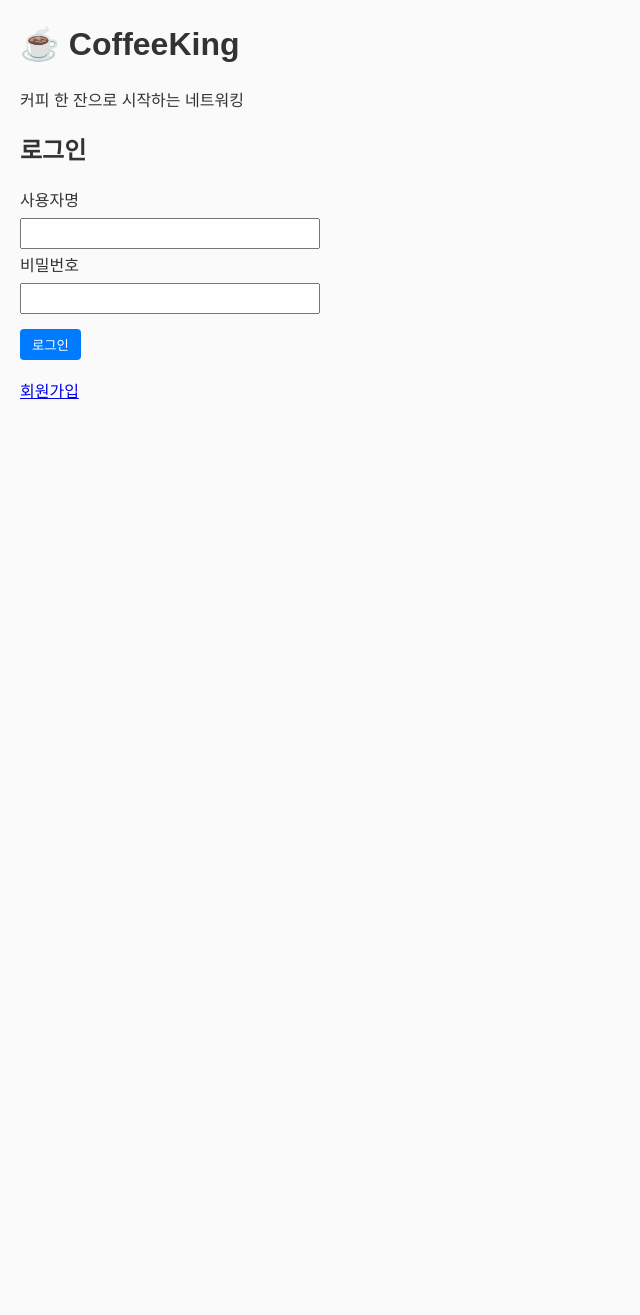
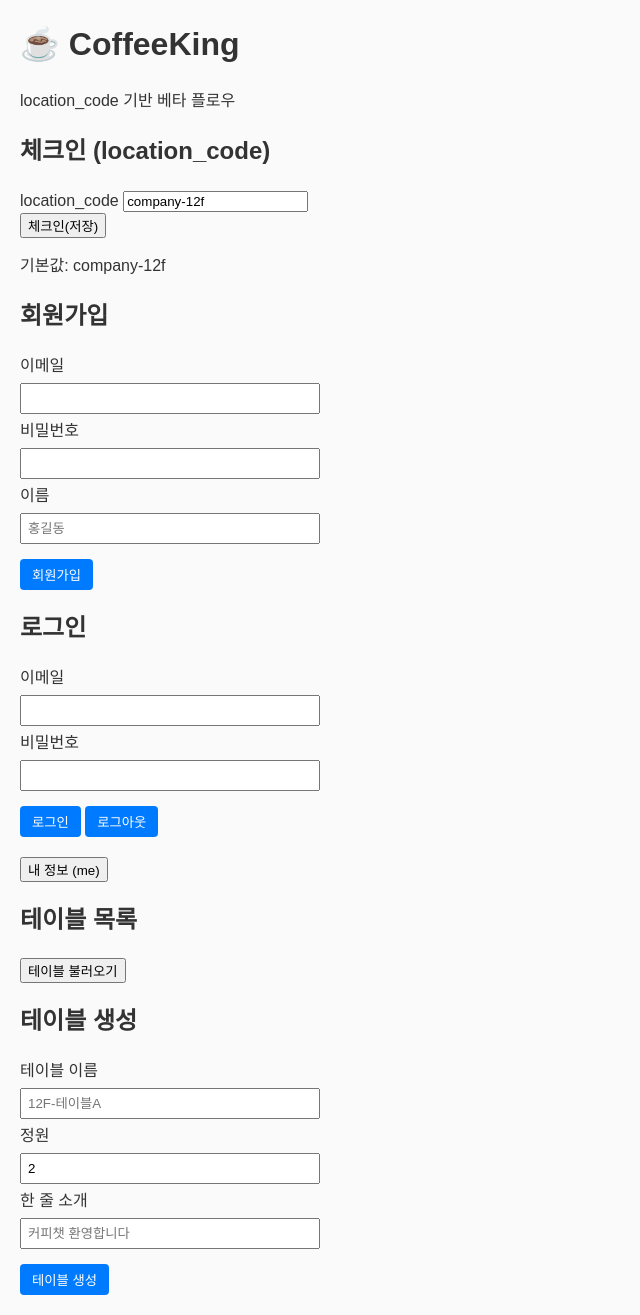
Before and after one commit to braintrue/coffeeking-backend, a Python web app: template templates/index.html in a window 1280 px wide. Shown: the whole page, without its empty margins (0-640 px from the left). Before the commit the page ends 399 px from the top, so only its background shows below. Run offline with Jinja, Linux system fonts and the light colour scheme; the template is opened without the code that fills it, so the values that code supplies are empty.

Commit message:
Implement location-based table flow and frontend integration

```diff
--- a/app/models/core.py
+++ b/app/models/core.py
@@ -38,6 +38,9 @@ class Table(Base):
     name = Column(String, nullable=False)
     capacity = Column(Integer, default=2)
     status = Column(String, default="available")
+    location_code = Column(String, nullable=False, index=True)
+    tagline = Column(String, nullable=True)
+    current_count = Column(Integer, nullable=False, default=0)
 
     orders = relationship("Order", back_populates="table")
     matches = relationship("Match", back_populates="table")
--- a/static/api-helper.js
+++ b/static/api-helper.js
@@ -1 +1,133 @@
-nano static/api-helper.js
+const API_BASE = "";
+const TOKEN_KEY = "ck_token";
+const LOCATION_KEY = "ck_location_code";
+const DEFAULT_LOCATION_CODE = "company-12f";
+
+function saveToken(token) {
+  localStorage.setItem(TOKEN_KEY, token);
+}
+
+function getToken() {
+  return localStorage.getItem(TOKEN_KEY);
+}
+
+function clearToken() {
+  localStorage.removeItem(TOKEN_KEY);
+}
+
+function saveLocationCode(code) {
+  if (code) {
+    localStorage.setItem(LOCATION_KEY, code);
+  }
+}
+
+function getLocationCode() {
+  return localStorage.getItem(LOCATION_KEY) || DEFAULT_LOCATION_CODE;
+}
+
+async function request(path, { method = "GET", body, auth = true, headers = {} } = {}) {
+  const finalHeaders = { ...headers };
+
+  if (body && !(body instanceof FormData)) {
+    finalHeaders["Content-Type"] = "application/json";
+  }
+
+  if (auth) {
+    const token = getToken();
+    if (token) {
+      finalHeaders["Authorization"] = `Bearer ${token}`;
+    }
+  }
+
+  const response = await fetch(`${API_BASE}${path}`, {
+    method,
+    headers: finalHeaders,
+    body,
+  });
+
+  const contentType = response.headers.get("content-type");
+  const data = contentType && contentType.includes("application/json") ? await response.json() : await response.text();
+
+  if (!response.ok) {
+    const message = data?.detail || data?.message || response.statusText;
+    throw new Error(message);
+  }
+
+  return data;
+}
+
+async function register(email, password, fullName) {
+  return request(
+    "/auth/register",
+    {
+      method: "POST",
+      body: JSON.stringify({
+        email,
+        password,
+        full_name: fullName,
+      }),
+      auth: false,
+    },
+  );
+}
+
+async function login(email, password) {
+  const params = new URLSearchParams();
+  params.append("username", email);
+  params.append("password", password);
+
+  const data = await request("/auth/login", {
+    method: "POST",
+    body: params,
+    headers: { "Content-Type": "application/x-www-form-urlencoded" },
+    auth: false,
+  });
+
+  saveToken(data.access_token);
+  return data;
+}
+
+async function me() {
+  return request("/auth/me");
+}
+
+async function listTables(locationCode = getLocationCode()) {
+  const params = new URLSearchParams();
+  if (locationCode) {
+    params.append("location_code", locationCode);
+  }
+  const query = params.toString() ? `?${params.toString()}` : "";
+  return request(`/tables${query}`);
+}
+
+async function createTable({ name, capacity, tagline, locationCode = getLocationCode() }) {
+  return request("/tables", {
+    method: "POST",
+    body: JSON.stringify({
+      name,
+      capacity: Number(capacity),
+      tagline: tagline || null,
+      location_code: locationCode,
+    }),
+  });
+}
+
+async function joinTable(tableId) {
+  return request(`/tables/${tableId}/join`, {
+    method: "POST",
+  });
+}
+
+window.apiHelper = {
+  saveToken,
+  getToken,
+  clearToken,
+  saveLocationCode,
+  getLocationCode,
+  register,
+  login,
+  me,
+  listTables,
+  createTable,
+  joinTable,
+};
--- a/templates/index.html
+++ b/templates/index.html
@@ -10,31 +10,21 @@
     <div class="container">
         <header>
             <h1>☕ CoffeeKing</h1>
-            <p class="subtitle">커피 한 잔으로 시작하는 네트워킹</p>
+            <p class="subtitle">location_code 기반 베타 플로우</p>
         </header>
 
         <main>
-            <!-- 로그인 폼 -->
-            <div id="login-section" class="card">
-                <h2>로그인</h2>
-                <form id="login-form">
-                    <div class="form-group">
-                        <label for="login-username">사용자명</label>
-                        <input type="text" id="login-username" required>
-                    </div>
-                    <div class="form-group">
-                        <label for="login-password">비밀번호</label>
-                        <input type="password" id="login-password" required>
-                    </div>
-                    <button type="submit" class="btn btn-primary">로그인</button>
-                </form>
-                <p class="text-center">
-                    <a href="#" id="show-register">회원가입</a>
-                </p>
+            <div class="card">
+                <h2>체크인 (location_code)</h2>
+                <div class="form-group">
+                    <label for="location-code-input">location_code</label>
+                    <input type="text" id="location-code-input" value="company-12f">
+                </div>
+                <button class="btn btn-primary" id="save-location-btn">체크인(저장)</button>
+                <p class="text-muted small">기본값: company-12f</p>
             </div>
 
-            <!-- 회원가입 폼 -->
-            <div id="register-section" class="card" style="display: none;">
+            <div class="card">
                 <h2>회원가입</h2>
                 <form id="register-form">
                     <div class="form-group">
@@ -42,88 +32,189 @@
                         <input type="email" id="register-email" required>
                     </div>
                     <div class="form-group">
-                        <label for="register-username">사용자명</label>
-                        <input type="text" id="register-username" required>
-                    </div>
-                    <div class="form-group">
                         <label for="register-password">비밀번호</label>
                         <input type="password" id="register-password" required>
                     </div>
                     <div class="form-group">
-                        <label for="register-tagline">한 줄 소개 (선택)</label>
-                        <input type="text" id="register-tagline" placeholder="ex. 스타트업 개발자입니다">
+                        <label for="register-fullname">이름</label>
+                        <input type="text" id="register-fullname" placeholder="홍길동">
+                    </div>
+                    <button type="submit" class="btn btn-primary">회원가입</button>
+                </form>
+            </div>
+
+            <div class="card">
+                <h2>로그인</h2>
+                <form id="login-form">
+                    <div class="form-group">
+                        <label for="login-email">이메일</label>
+                        <input type="email" id="login-email" required>
                     </div>
                     <div class="form-group">
-                        <label for="register-tags">관심 태그 (선택)</label>
-                        <input type="text" id="register-tags" placeholder="ex. 개발, 스타트업, 커피">
-                        <small>쉼표 또는 공백으로 구분</small>
+                        <label for="login-password">비밀번호</label>
+                        <input type="password" id="login-password" required>
                     </div>
-                    <button type="submit" class="btn btn-primary">가입하기</button>
+                    <button type="submit" class="btn btn-primary">로그인</button>
+                    <button type="button" class="btn" id="logout-btn">로그아웃</button>
                 </form>
-                <p class="text-center">
-                    <a href="#" id="show-login">로그인으로 돌아가기</a>
-                </p>
+                <div class="mt-2">
+                    <button class="btn" id="me-btn">내 정보 (me)</button>
+                    <pre id="me-result" class="result"></pre>
+                </div>
+            </div>
+
+            <div class="card">
+                <h2>테이블 목록</h2>
+                <button class="btn btn-primary" id="load-tables-btn">테이블 불러오기</button>
+                <ul id="tables-list" class="table-list"></ul>
+            </div>
+
+            <div class="card">
+                <h2>테이블 생성</h2>
+                <form id="create-table-form">
+                    <div class="form-group">
+                        <label for="table-name">테이블 이름</label>
+                        <input type="text" id="table-name" placeholder="12F-테이블A" required>
+                    </div>
+                    <div class="form-group">
+                        <label for="table-capacity">정원</label>
+                        <input type="number" id="table-capacity" value="2" min="1" required>
+                    </div>
+                    <div class="form-group">
+                        <label for="table-tagline">한 줄 소개</label>
+                        <input type="text" id="table-tagline" placeholder="커피챗 환영합니다">
+                    </div>
+                    <button type="submit" class="btn btn-primary">테이블 생성</button>
+                </form>
             </div>
         </main>
     </div>
 
     <script src="/static/api-helper.js"></script>
     <script>
-        // 페이지 로드 시 토큰 확인
-        window.addEventListener('DOMContentLoaded', () => {
-            const token = getToken();
-            if (token) {
-                // 이미 로그인된 경우 주문 페이지로 이동
-                window.location.href = '/orders-page';
+        const locationInput = document.getElementById("location-code-input");
+        const tablesList = document.getElementById("tables-list");
+        const meResult = document.getElementById("me-result");
+
+        function setDefaultValues() {
+            locationInput.value = apiHelper.getLocationCode();
+        }
+
+        function renderTables(tables) {
+            tablesList.innerHTML = "";
+            if (!tables || tables.length === 0) {
+                tablesList.innerHTML = "<li>테이블이 없습니다.</li>";
+                return;
+            }
+
+            tables.forEach((t) => {
+                const li = document.createElement("li");
+                li.innerHTML = `
+                    <div class="table-item">
+                        <div>
+                            <strong>${t.name}</strong> (${t.current_count}/${t.capacity}) - ${t.status}
+                            <div class="text-muted small">${t.tagline || ""}</div>
+                            <div class="text-muted small">location: ${t.location_code}</div>
+                        </div>
+                        <button class="btn btn-primary join-btn" data-id="${t.id}">참여</button>
+                    </div>
+                `;
+                tablesList.appendChild(li);
+            });
+        }
+
+        async function handleLoadTables() {
+            try {
+                const tables = await apiHelper.listTables();
+                renderTables(tables);
+            } catch (err) {
+                alert("테이블 불러오기 실패: " + err.message);
+            }
+        }
+
+        async function handleJoin(tableId) {
+            try {
+                const res = await apiHelper.joinTable(tableId);
+                const message = res.message ? res.message : "참여 완료";
+                alert(message);
+                await handleLoadTables();
+            } catch (err) {
+                alert("참여 실패: " + err.message);
+            }
+        }
+
+        document.getElementById("save-location-btn").addEventListener("click", () => {
+            const code = locationInput.value.trim() || "company-12f";
+            apiHelper.saveLocationCode(code);
+            alert(`location_code 저장: ${code}`);
+        });
+
+        document.getElementById("register-form").addEventListener("submit", async (e) => {
+            e.preventDefault();
+            const email = document.getElementById("register-email").value;
+            const password = document.getElementById("register-password").value;
+            const fullName = document.getElementById("register-fullname").value;
+            try {
+                await apiHelper.register(email, password, fullName);
+                alert("회원가입 완료! 로그인해주세요.");
+            } catch (err) {
+                alert("회원가입 실패: " + err.message);
             }
         });
 
-        // 로그인/회원가입 토글
-        document.getElementById('show-register').addEventListener('click', (e) => {
+        document.getElementById("login-form").addEventListener("submit", async (e) => {
             e.preventDefault();
-            document.getElementById('login-section').style.display = 'none';
-            document.getElementById('register-section').style.display = 'block';
-        });
-
-        document.getElementById('show-login').addEventListener('click', (e) => {
-            e.preventDefault();
-            document.getElementById('register-section').style.display = 'none';
-            document.getElementById('login-section').style.display = 'block';
-        });
-
-        // 로그인 처리
-        document.getElementById('login-form').addEventListener('submit', async (e) => {
-            e.preventDefault();
-
-            const username = document.getElementById('login-username').value;
-            const password = document.getElementById('login-password').value;
-
+            const email = document.getElementById("login-email").value;
+            const password = document.getElementById("login-password").value;
             try {
-                await authAPI.login(username, password);
-                alert('로그인 성공!');
-                window.location.href = '/orders-page';
-            } catch (error) {
-                alert('로그인 실패: ' + error.message);
+                await apiHelper.login(email, password);
+                alert("로그인 성공!");
+            } catch (err) {
+                alert("로그인 실패: " + err.message);
             }
         });
 
-        // 회원가입 처리
-        document.getElementById('register-form').addEventListener('submit', async (e) => {
+        document.getElementById("logout-btn").addEventListener("click", () => {
+            apiHelper.clearToken();
+            meResult.textContent = "";
+            alert("로그아웃 되었습니다.");
+        });
+
+        document.getElementById("me-btn").addEventListener("click", async () => {
+            try {
+                const me = await apiHelper.me();
+                meResult.textContent = JSON.stringify(me, null, 2);
+            } catch (err) {
+                meResult.textContent = "";
+                alert("내 정보 조회 실패: " + err.message);
+            }
+        });
+
+        document.getElementById("load-tables-btn").addEventListener("click", handleLoadTables);
+
+        tablesList.addEventListener("click", (e) => {
+            if (e.target.classList.contains("join-btn")) {
+                const id = e.target.dataset.id;
+                handleJoin(id);
+            }
+        });
+
+        document.getElementById("create-table-form").addEventListener("submit", async (e) => {
             e.preventDefault();
+            const name = document.getElementById("table-name").value;
+            const capacity = document.getElementById("table-capacity").value;
+            const tagline = document.getElementById("table-tagline").value;
+            try {
+                await apiHelper.createTable({ name, capacity, tagline });
+                alert("테이블이 생성되었습니다.");
+                await handleLoadTables();
+            } catch (err) {
+                alert("테이블 생성 실패: " + err.message);
+            }
+        });
 
-            const email = document.getElementById('register-email').value;
-            const username = document.getElementById('register-username').value;
-            const password = document.getElementById('register-password').value;
-            const tagline = document.getElementById('register-tagline').value;
-            const tags = document.getElementById('register-tags').value;
-
-            try {
-                await authAPI.register(email, username, password, tagline, tags);
-                alert('회원가입 성공! 로그인해주세요.');
-                document.getElementById('show-login').click();
-            } catch (error) {
-                alert('회원가입 실패: ' + error.message);
-            }
+        window.addEventListener("DOMContentLoaded", () => {
+            setDefaultValues();
         });
     </script>
 </body>
```
Also changed, not shown: app/main.py (+3 -5 lines), app/routers/table.py (+41 -10 lines), app/schemas/base.py (+9 -2 lines), tests/conftest.py (+6 -0 lines), tests/tables/test_table_create_join_match.py (added, +19 -0 lines), tests/tables/test_tables_location_filter.py (added, +20 -0 lines).
